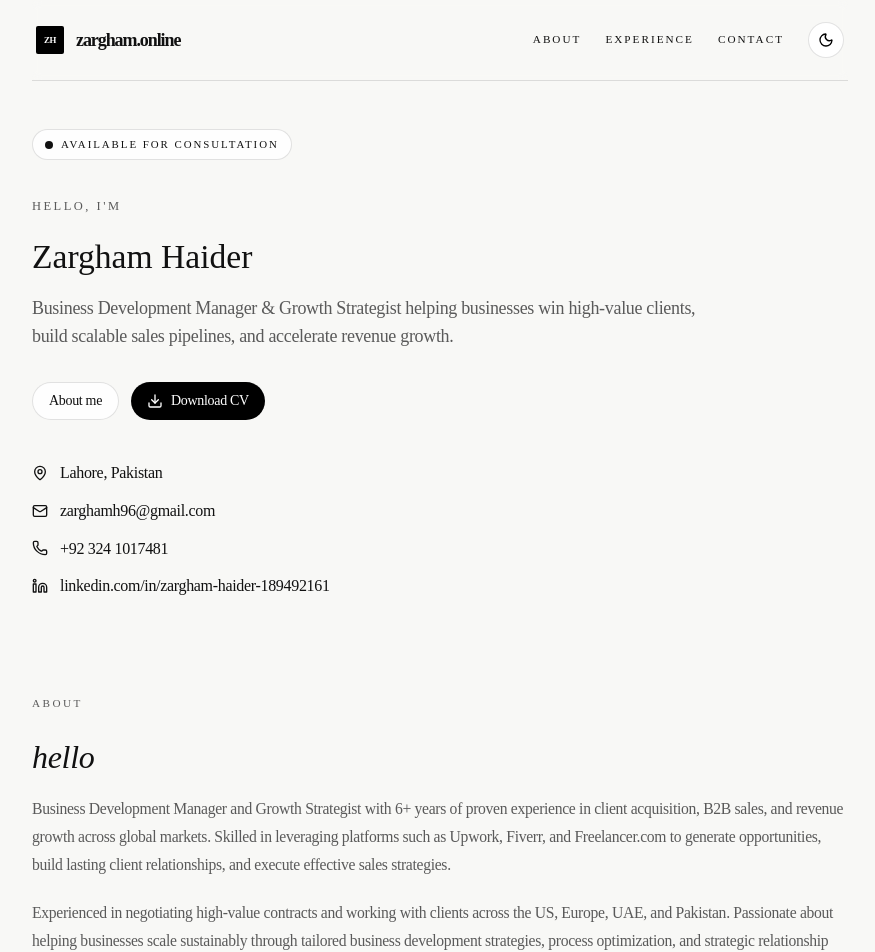
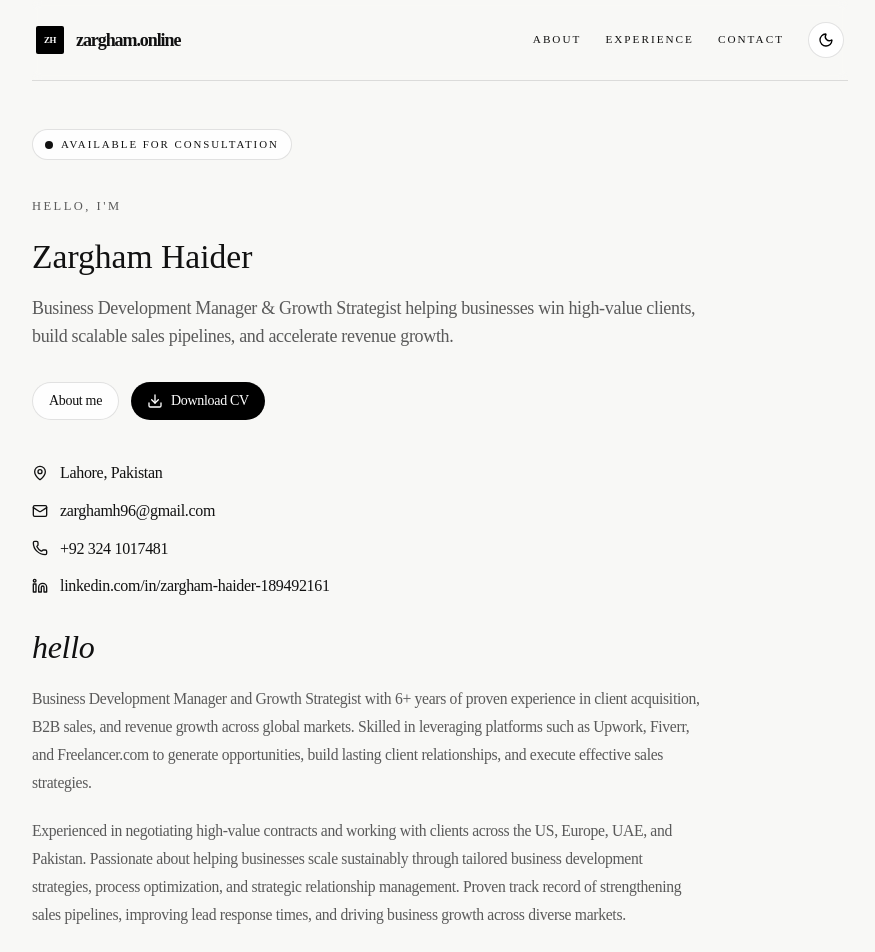
Before and after one commit to zarghambd/MyPortfolio, a Next.js app: page / in a window 1280 px wide. Shown: the top 952 px of the page, without its empty margins (200-1075 px from the left). Built offline with nearby package versions, Linux system fonts and the light colour scheme.

Commit message:
Enhance portfolio layout and metadata: update font family, add viewport and manifest configurations, and refine section spacing for improved presentation

```diff
--- a/src/app/globals.css
+++ b/src/app/globals.css
@@ -36,7 +36,7 @@ html.dark {
 
   body {
     @apply bg-background text-foreground antialiased;
-    font-family: Arial, Helvetica, sans-serif;
+    font-family: -apple-system, BlinkMacSystemFont, "Segoe UI", Roboto, Helvetica, Arial, sans-serif;
     overflow-x: hidden;
     line-height: 1.6;
     letter-spacing: -0.02em;
--- a/src/app/layout.tsx
+++ b/src/app/layout.tsx
@@ -1,4 +1,4 @@
-import type { Metadata } from "next";
+import type { Metadata, Viewport } from "next";
 import "./globals.css";
 
 const siteUrl = "https://zargham.online";
@@ -35,6 +35,7 @@ export const metadata: Metadata = {
     icons: {
         icon: "/favicon.ico",
         shortcut: "/favicon.ico",
+        apple: "/profile.webp",
     },
     openGraph: {
         title: "Zargham Haider | Business Development Manager & Growth Strategist",
@@ -77,15 +78,23 @@ export const metadata: Metadata = {
     alternates: {
         canonical: siteUrl,
     },
+    manifest: "/manifest.webmanifest",
 };
 
-export const viewport = {
+export const viewport: Viewport = {
     width: "device-width",
     initialScale: 1,
     themeColor: [
         { media: "(prefers-color-scheme: light)", color: "#f8f8f6" },
         { media: "(prefers-color-scheme: dark)", color: "#0a0a0a" },
     ],
+    colorScheme: "light dark",
+};
+
+export const appleWebApp = {
+    capable: true,
+    title: "Zargham Haider Portfolio",
+    statusBarStyle: "default" as const,
 };
 
 import { Providers } from "./providers";
--- /dev/null
+++ b/src/app/manifest.ts
@@ -0,0 +1,22 @@
+import type { MetadataRoute } from "next";
+
+export default function manifest(): MetadataRoute.Manifest {
+    return {
+        name: "Zargham Haider Portfolio",
+        short_name: "Zargham Haider",
+        description: "Senior Business Development Manager and Growth Strategist portfolio.",
+        start_url: "/",
+        display: "standalone",
+        background_color: "#f8f8f6",
+        theme_color: "#f8f8f6",
+        lang: "en",
+        icons: [
+            {
+                src: "/profile.webp",
+                sizes: "800x800",
+                type: "image/webp",
+                purpose: "any",
+            },
+        ],
+    };
+}
--- a/src/components/About.tsx
+++ b/src/components/About.tsx
@@ -26,7 +26,7 @@ const skills = [
 
 export default function About() {
     return (
-        <section id="about" className="py-8 md:py-12">
+        <section id="about" className="pb-8 pt-3 md:pb-12 md:pt-4">
             <motion.div
                 initial={{ opacity: 0, y: 18 }}
                 whileInView={{ opacity: 1, y: 0 }}
@@ -34,23 +34,39 @@ export default function About() {
                 transition={{ duration: 0.45 }}
                 className="space-y-7"
             >
-                <div className="flex items-center gap-3">
-                    <h2 className="section-label">About</h2>
-                </div>
-
                 <div className="space-y-5">
-                    <div
+                    <motion.div
+                        aria-label="hello"
                         className="hello-text text-[1.6rem] leading-none text-foreground md:text-[2rem]"
                         style={{ fontFamily: '"Segoe Print", "Bradley Hand", cursive' }}
+                        initial="hidden"
+                        whileInView="visible"
+                        viewport={{ once: true }}
+                        variants={{
+                            hidden: {},
+                            visible: { transition: { staggerChildren: 0.18 } },
+                        }}
                     >
-                        hello
-                    </div>
+                        {"hello".split("").map((letter, index) => (
+                            <motion.span
+                                key={`${letter}-${index}`}
+                                aria-hidden="true"
+                                variants={{
+                                    hidden: { opacity: 0, y: 8 },
+                                    visible: { opacity: 1, y: 0 },
+                                }}
+                                transition={{ duration: 0.65, ease: "easeOut" }}
+                            >
+                                {letter}
+                            </motion.span>
+                        ))}
+                    </motion.div>
 
-                    <p className="max-w-4xl text-[0.9rem] leading-7 text-muted md:text-[0.98rem]">
+                    <p className="max-w-2xl text-[0.9rem] leading-7 text-muted md:text-[0.98rem]">
                         Business Development Manager and Growth Strategist with 6+ years of proven experience in client acquisition, B2B sales, and revenue growth across global markets. Skilled in leveraging platforms such as Upwork, Fiverr, and Freelancer.com to generate opportunities, build lasting client relationships, and execute effective sales strategies.
                     </p>
 
-                    <p className="max-w-4xl text-[0.9rem] leading-7 text-muted md:text-[0.98rem]">
+                    <p className="max-w-2xl text-[0.9rem] leading-7 text-muted md:text-[0.98rem]">
                         Experienced in negotiating high-value contracts and working with clients across the US, Europe, UAE, and Pakistan. Passionate about helping businesses scale sustainably through tailored business development strategies, process optimization, and strategic relationship management. Proven track record of strengthening sales pipelines, improving lead response times, and driving business growth across diverse markets.
                     </p>
                 </div>
--- a/src/components/Contact.tsx
+++ b/src/components/Contact.tsx
@@ -32,7 +32,7 @@ export default function Contact() {
                     whileInView={{ opacity: 1, y: 0 }}
                     viewport={{ once: true }}
                     transition={{ duration: 0.6 }}
-                    className="mb-12"
+                    className="mb-6"
                 >
                     <div className="section-label mb-4">Contact</div>
                     <h2
--- a/src/components/Experience.tsx
+++ b/src/components/Experience.tsx
@@ -145,7 +145,7 @@ export default function Experience() {
                                         className="border-t border-[var(--border)] px-4 py-4 md:px-5"
                                     >
                                         <div className="mb-3 text-[0.7rem] uppercase tracking-[0.16em] text-muted">{item.location}</div>
-                                        <ul className="space-y-2 pl-5 text-[0.92rem] leading-7 text-muted">
+                                        <ul className="max-w-2xl space-y-2 pl-5 text-[0.92rem] leading-7 text-muted">
                                             {item.description.map((point) => (
                                                 <li key={point} className="list-disc">{point}</li>
                                             ))}
--- a/src/components/Hero.tsx
+++ b/src/components/Hero.tsx
@@ -11,7 +11,7 @@ const links = [
 
 export default function Hero() {
     return (
-        <section id="hero" className="py-8 md:py-12">
+        <section id="hero" className="pb-3 pt-8 md:pb-4 md:pt-12">
             <motion.div
                 initial={{ opacity: 0, y: 18 }}
                 animate={{ opacity: 1, y: 0 }}
```
